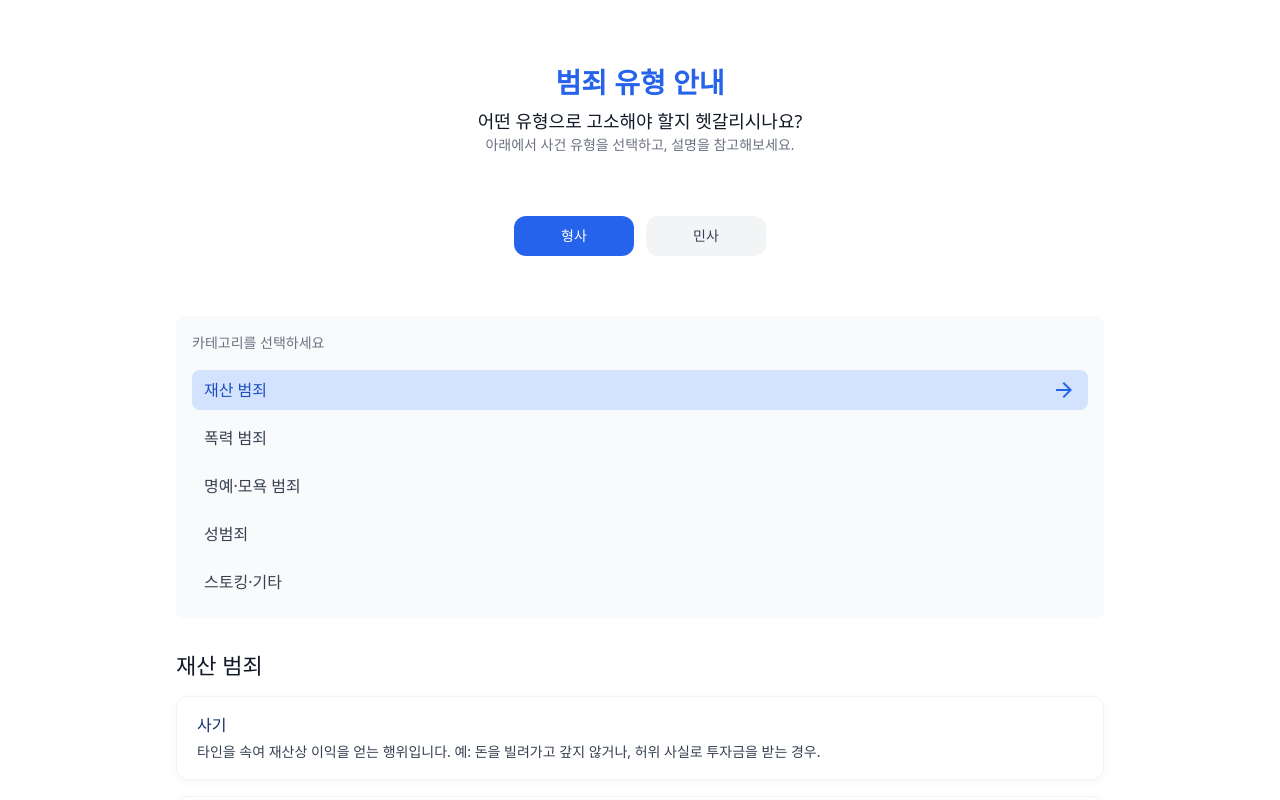
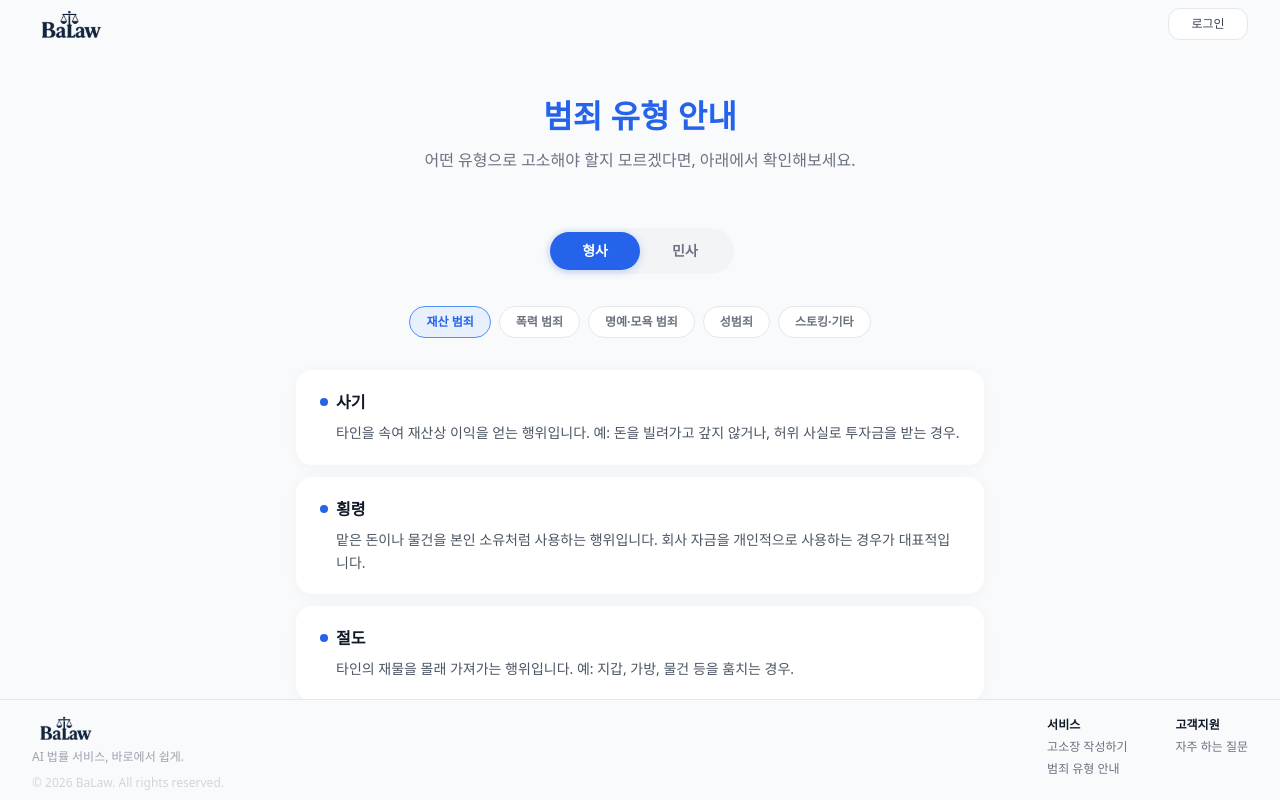
Before and after one commit to capston-design-baro/Baro-Front, a React (Vite) app: page / in a window 1280 px wide. Both pictures are taken after a click on the button 639 px from the left and 456 px from the top of the page. Shown: the top 800 px of the page. Built offline with nearby package versions, Linux system fonts and the light colour scheme; no server answers; a web font is replaced by a local one.

Commit message:
[Design] 범죄 유형 안내 페이지 디자인 변경

```diff
--- a/src/features/crime-types/pages/CrimeTypeSection.tsx
+++ b/src/features/crime-types/pages/CrimeTypeSection.tsx
@@ -1,7 +1,4 @@
 import React, { useEffect, useMemo, useState } from 'react';
-
-import IntroHeader from '@/shared/ui/IntroHeader';
-import Button from '@/shared/ui/common/Button';
 
 import type { CrimeCategory, CrimeDomain } from '@/features/crime-types/constants/crimeTypes';
 import { CRIME_TYPES } from '@/features/crime-types/constants/crimeTypes';
@@ -17,13 +14,22 @@ const CrimeTypeSection: React.FC = () => {
     currentDomain.categories[0]?.id ?? null,
   );
 
-  // 도메인 바뀔 때마다 첫 번째 카테고리로 리셋
+  const [chipsVisible, setChipsVisible] = useState(true);
+
+  // 도메인 변경 시 칩 fade-out → 카테고리 리셋 → 칩 fade-in
   useEffect(() => {
+    setChipsVisible(false);
+
+    const timer = setTimeout(() => {
       if (currentDomain.categories.length > 0) {
         setCategoryId(currentDomain.categories[0].id);
       } else {
         setCategoryId(null);
       }
+      setChipsVisible(true);
+    }, 200);
+
+    return () => clearTimeout(timer);
   }, [currentDomain]);
 
   const currentCategory: CrimeCategory | undefined = useMemo(
@@ -32,41 +38,54 @@ const CrimeTypeSection: React.FC = () => {
   );
 
   return (
-    <section className="bg-neutral-0 w-full">
-      <div className="mx-auto flex max-w-[960px] flex-col gap-15 px-4 py-16">
-        <IntroHeader
-          title="범죄 유형 안내"
-          lines={[
-            '어떤 유형으로 고소해야 할지 헷갈리시나요?',
-            '아래에서 사건 유형을 선택하고, 설명을 참고해보세요.',
-          ]}
-          center
-          showArrow={false}
+    <section className="w-full bg-neutral-50">
+      <div className="mx-auto flex max-w-[720px] flex-col items-center px-4 py-8 sm:py-12">
+        {/* 헤더 */}
+        <header className="mb-10 text-center sm:mb-14">
+          <h2 className="text-heading-2-bold sm:text-main-4 text-primary-400 mb-3">
+            범죄 유형 안내
+          </h2>
+          <p className="text-body-3-regular sm:text-body-2-regular text-neutral-500">
+            어떤 유형으로 고소해야 할지 모르겠다면,
+            <br className="sm:hidden" /> 아래에서 확인해보세요.
+          </p>
+        </header>
+
+        {/* 형사 / 민사 Pill 탭 */}
+        <div className="relative mb-8 inline-flex rounded-full bg-neutral-100 p-1">
+          {/* 슬라이딩 배경 */}
+          <div
+            className="bg-primary-400 absolute top-1 bottom-1 left-1 w-[calc(50%-4px)] rounded-full shadow-[0_2px_8px_rgba(37,99,235,0.25)] transition-all duration-300 ease-out"
+            style={{
+              left: domainId === 'criminal' ? '4px' : 'calc(50% + 0px)',
+            }}
           />
-
-        {/* 형사 / 민사 탭 */}
-        <div className="flex justify-center gap-3">
           {CRIME_TYPES.map((domain) => {
             const isActive = domain.id === domainId;
             return (
-              <Button
+              <button
                 key={domain.id}
-                variant={isActive ? 'primary' : 'secondary'}
-                size="md"
+                type="button"
                 onClick={() => setDomainId(domain.id)}
-                className="min-w-[120px]"
+                className={[
+                  'text-body-3-bold relative z-10 rounded-full px-8 py-2 transition-colors duration-300',
+                  isActive ? 'text-white' : 'text-neutral-500 hover:text-neutral-700',
+                ].join(' ')}
               >
                 {domain.name}
-              </Button>
+              </button>
             );
           })}
         </div>
 
-        {/* 카테고리 목록 + 상세 보기 */}
-        <div className="grid gap-8 md:grid-cols-[260px,1fr]">
-          {/* 카테고리 리스트 */}
-          <aside className="rounded-200 flex flex-col gap-2 bg-neutral-50 p-4">
-            <p className="text-body-3-regular mb-2 text-neutral-500">카테고리를 선택하세요</p>
+        {/* 카테고리 칩 */}
+        <div
+          className={[
+            'mb-8 flex w-full flex-wrap justify-center gap-2',
+            'transition-all duration-300 ease-out',
+            chipsVisible ? 'translate-y-0 opacity-100' : 'translate-y-2 opacity-0',
+          ].join(' ')}
+        >
           {currentDomain.categories.map((cat) => {
             const isActive = cat.id === categoryId;
             return (
@@ -75,48 +94,45 @@ const CrimeTypeSection: React.FC = () => {
                 type="button"
                 onClick={() => setCategoryId(cat.id)}
                 className={[
-                    'text-body-3 rounded-200 flex w-full items-center justify-between px-3 py-2 text-left transition-colors',
+                  'text-detail-bold rounded-full border px-4 py-1.5 transition-all duration-200',
                   isActive
-                      ? 'bg-primary-50 text-primary-500'
-                      : 'text-neutral-700 hover:bg-neutral-100',
+                    ? 'border-primary-200 bg-primary-0 text-primary-400'
+                    : 'border-neutral-200 bg-white text-neutral-500 hover:border-neutral-300 hover:text-neutral-700',
                 ].join(' ')}
               >
-                  <span>{cat.name}</span>
-                  {isActive && (
-                    <span className="material-symbols-outlined text-primary-400">
-                      arrow_forward
-                    </span>
-                  )}
+                {cat.name}
               </button>
             );
           })}
-          </aside>
+        </div>
 
-          {/* 상세 설명 영역 */}
-          <div className="flex flex-col gap-4">
+        {/* 상세 카드 */}
+        <div className="flex w-full flex-col gap-3">
           {currentCategory ? (
-              <>
-                <h3 className="text-heading-3 text-neutral-900">{currentCategory.name}</h3>
-                <div className="grid gap-4">
-                  {currentCategory.children.map((sub) => (
+            currentCategory.children.map((sub, i) => (
               <div
-                      key={sub.id}
-                      className="rounded-300 bg-neutral-0 border border-neutral-100 px-5 py-4 shadow-[0_2px_8px_rgba(15,23,42,0.04)]"
+                key={`${categoryId}-${sub.id}`}
+                className={[
+                  'rounded-[16px] bg-white px-6 py-5',
+                  'shadow-[0_2px_16px_rgba(0,0,0,0.04)]',
+                  'animate-[fadeUp_0.4s_ease-out_both]',
+                ].join(' ')}
+                style={{ animationDelay: `${i * 80}ms` }}
               >
-                      <p className="text-body-2-semibold text-primary-700 mb-1">{sub.name}</p>
-                      <p className="text-body-3-regular whitespace-pre-line text-neutral-700">
+                <div className="mb-2 flex items-center gap-2">
+                  <span className="bg-primary-400 h-2 w-2 flex-shrink-0 rounded-full" />
+                  <p className="text-body-2-bold text-neutral-900">{sub.name}</p>
+                </div>
+                <p className="text-body-3-regular pl-4 leading-relaxed whitespace-pre-line text-neutral-600">
                   {sub.description}
                 </p>
               </div>
-                  ))}
-                </div>
-              </>
+            ))
           ) : (
-              <p className="text-body-3-regular text-neutral-500">
-                선택된 카테고리가 없습니다. 왼쪽에서 유형을 선택해주세요.
+            <p className="text-body-3-regular py-10 text-center text-neutral-500">
+              카테고리를 선택해주세요.
             </p>
           )}
-          </div>
         </div>
       </div>
     </section>
--- a/src/features/crime-types/pages/PrecedentPage.tsx
+++ b/src/features/crime-types/pages/PrecedentPage.tsx
@@ -7,9 +7,9 @@ import CrimeTypeSection from '@/features/crime-types/pages/CrimeTypeSection';
 
 const PrecedentPage: React.FC = () => {
   return (
-    <div className="bg-neutral-0 flex min-h-screen flex-col">
+    <div className="flex h-screen flex-col overflow-hidden bg-neutral-50">
       <Header />
-      <main className="flex-1">
+      <main className="flex-1 overflow-y-auto scroll-smooth">
         <CrimeTypeSection />
       </main>
       <Footer />
--- a/src/routes/Router.tsx
+++ b/src/routes/Router.tsx
@@ -4,7 +4,7 @@ import AgreementsPage from '@/features/auth/pages/AgreementPage';
 import LoginPage from '@/features/auth/pages/LoginPage';
 import SignupPage from '@/features/auth/pages/SignupPage';
 import ComplaintWizardPage from '@/features/complaint/pages/ComplaintWizardPage';
-import CrimeTypePage from '@/features/crime-types/pages/CrimeTypeSection';
+import CrimeTypePage from '@/features/crime-types/pages/PrecedentPage';
 import FaqPage from '@/features/faq/pages/FaqPage';
 import MainPage from '@/features/home/pages/MainPage';
 import MyComplaintsPage from '@/features/my-complaints/pages/MyComplaintsPage';
--- a/src/styles/main.css
+++ b/src/styles/main.css
@@ -45,6 +45,18 @@
     background-clip: text;
   }
 
+  /* 🎈 fadeUp 애니메이션 (카드 등장용) */
+  @keyframes fadeUp {
+    from {
+      opacity: 0;
+      transform: translateY(16px);
+    }
+    to {
+      opacity: 1;
+      transform: translateY(0);
+    }
+  }
+
   /* 🧵 BaLaw 커스텀 스크롤바 */
   .balaw-scrollbar {
     /* Firefox용 */
@@ -78,5 +90,9 @@
       animation: none;
       background-size: 100% 100%;
     }
+
+    [style*='animation'] {
+      animation: none !important;
+    }
   }
 }
```
Lines whose indentation alone changed are shown as unchanged.
